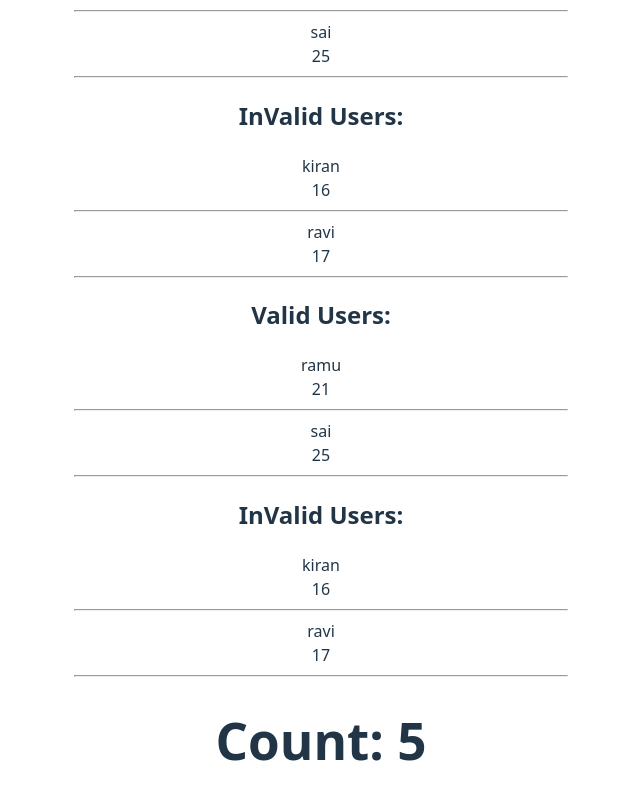
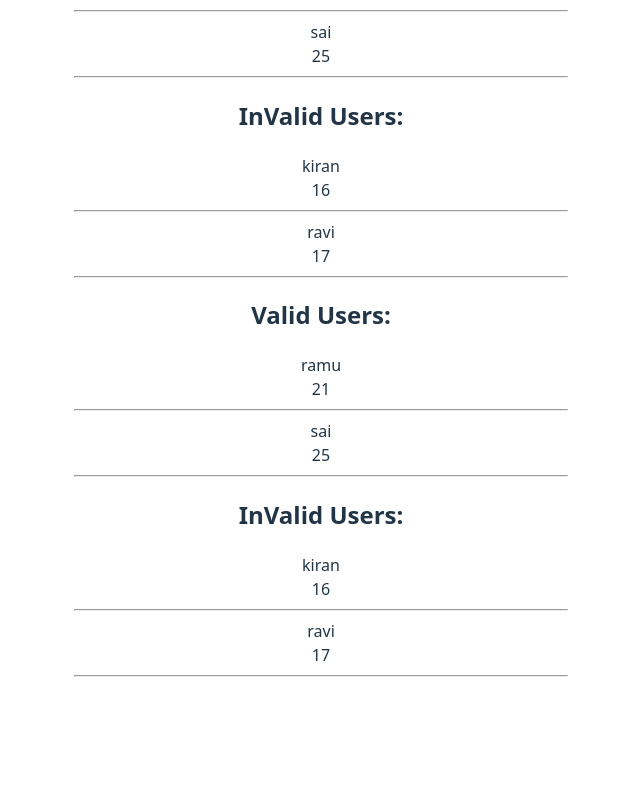
Before and after one commit to ramu-nukavarapu/Learn-React, a React (Vite) app: page / in a window 1280 px wide. Shown: the part 856-1656 px from the top of the page, without its empty margins (319-959 px from the left). After the commit the page ends 1573 px from the top, so only its background shows below. Built offline with nearby package versions, Linux system fonts and the light colour scheme.

Commit message:
Update App.jsx file

```diff
--- a/src/App.jsx
+++ b/src/App.jsx
@@ -4,11 +4,14 @@ import { Incrementer } from './learnings/02 States'
 import { GreetUserWithName } from './learnings/03 Props'
 import { UserDetails, UserDetailsValidation, UserDetailsValidationByProps } from './learnings/04 Array Rendering'
 import { IncrementByOne } from './learnings/05 UseEffect Hook'
+import { Signin, Signup } from './learnings/06 Routing'
+import { Routing } from './learnings/06 Routing'
 
 function App() {
 
   return (
     <>
+      <Routing />
       {/* <Incrementer /> */}
       <Greeting />
       <GreetUser />
@@ -18,7 +21,8 @@ function App() {
       <UserDetails />
       <UserDetailsValidation />
       <UserDetailsValidationByProps />
-      <IncrementByOne />
+      {/* <IncrementByOne /> */}
+
     </>
   )
 }
```
